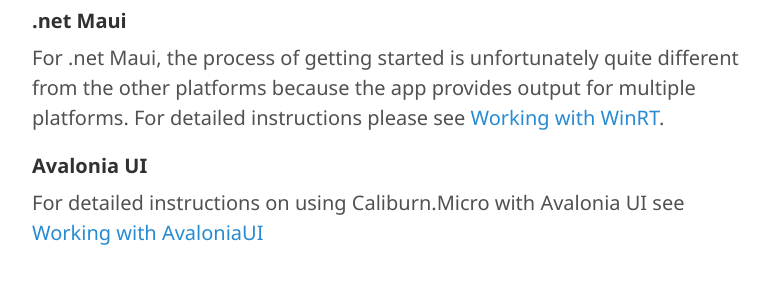
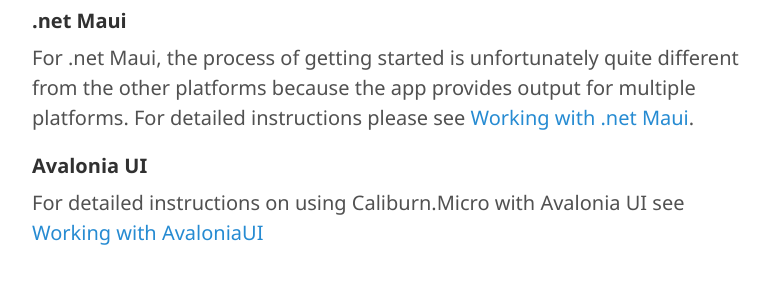
Before and after one commit to Caliburn-Micro/caliburn-micro.github.io, a Jekyll site: the page built from documentation/nuget.md, in a window 1280 px wide and 900 px high, scrolled down 1433 px. Shown: the part 156-437 px from the top of the window, without its empty margins (248-1018 px from the left). Built offline with Jekyll 4.4.1, drawn with Linux system fonts in a browser that asks for light colours.

Commit message:
fix typo

```diff
--- a/documentation/nuget.md
+++ b/documentation/nuget.md
@@ -61,7 +61,7 @@
 
 
 ##### .net Maui
-For .net Maui, the process of getting started is unfortunately quite different from the other platforms because the app provides output for multiple platforms. For detailed instructions please see [Working with WinRT](./dotnet-maui.md).
+For .net Maui, the process of getting started is unfortunately quite different from the other platforms because the app provides output for multiple platforms. For detailed instructions please see [Working with .net Maui](./dotnet-maui.md).
 
 ##### Avalonia UI
 For detailed instructions on using Caliburn.Micro with Avalonia UI see [Working with AvaloniaUI](/AvaloniaUI.md)
```
